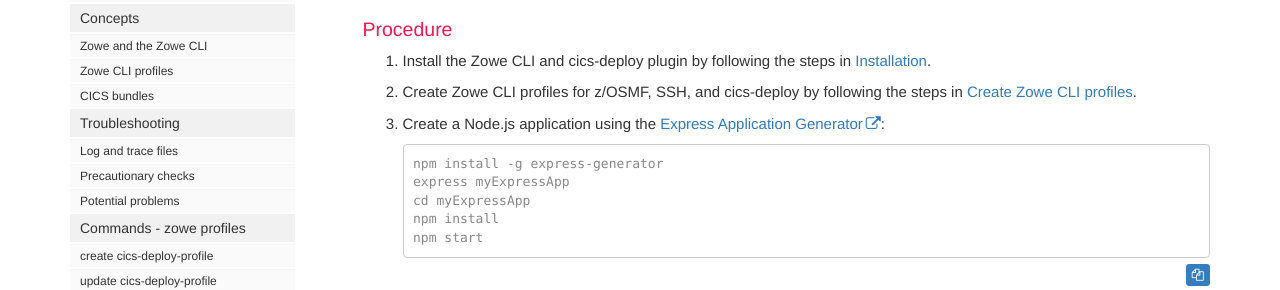
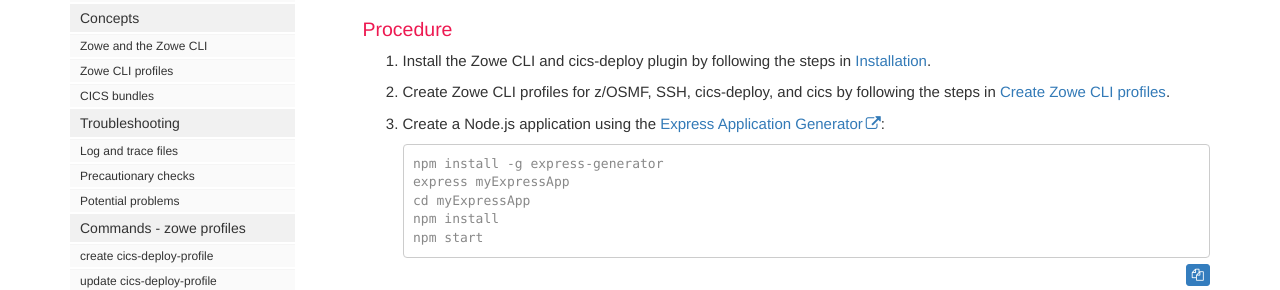
Before and after one commit to IBM/zowe-cli-cics-deploy-plugin, a Jekyll site: the page built from docs/pages/cdp/cdp-Deploying-your-first-nodejs-app.md, in a window 1280 px wide and 900 px high. Shown: the part 322-612 px from the top of the window. Built offline with Jekyll 4.4.1, drawn with Linux system fonts in a browser that asks for light colours; nearby versions of some CDN libraries; comment, search, counter and statistics services are not loaded.

Commit message:
Add cics profile to tutorial

```diff
--- a/docs/pages/cdp/cdp-Deploying-your-first-nodejs-app.md
+++ b/docs/pages/cdp/cdp-Deploying-your-first-nodejs-app.md
@@ -17,7 +17,7 @@ CICS TS V5.5 introduced support to run Node.js applications and is required by t
 
 1. Install the Zowe CLI and cics-deploy plugin by following the steps in [Installation](cdp-Installation).
 
-2. Create Zowe CLI profiles for z/OSMF, SSH, and cics-deploy by following the steps in [Create Zowe CLI profiles](cdp-Create-Zowe-CLI-profiles).
+2. Create Zowe CLI profiles for z/OSMF, SSH, cics-deploy, and cics by following the steps in [Create Zowe CLI profiles](cdp-Create-Zowe-CLI-profiles).
 
 3. Create a Node.js application using the [Express Application Generator](https://expressjs.com/en/starter/generator.html):
 
```
